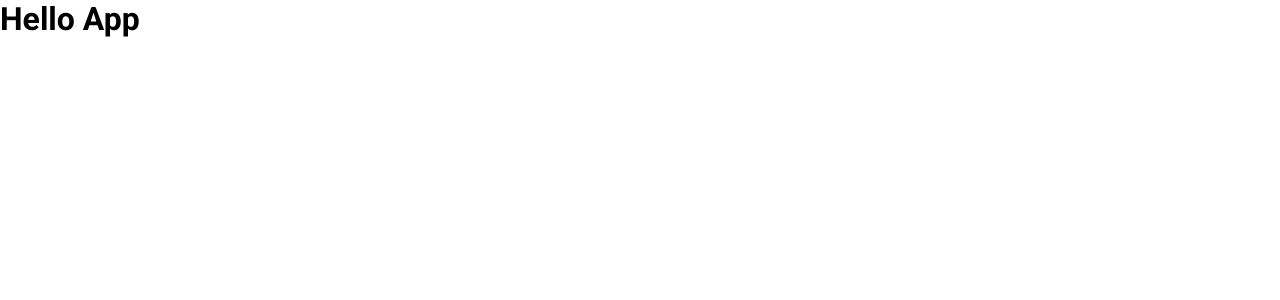
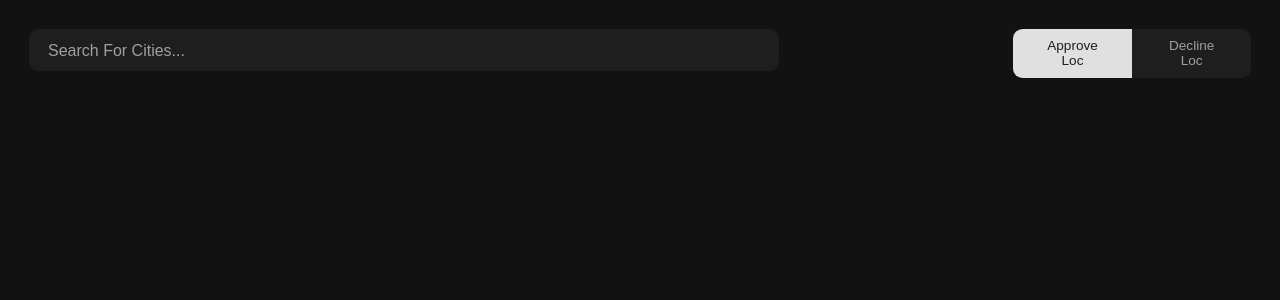
Before and after one commit to MorBuhbut-WebDev/Weather-App, a React (Vite) app: page / in a window 1280 px wide. Shown: the top 300 px of the page. Built offline with nearby package versions, Linux system fonts and the light colour scheme.

Commit message:
Added Header (Only Styling No Logic Yet..)

```diff
--- a/src/Components/App/App.jsx
+++ b/src/Components/App/App.jsx
@@ -1,5 +1,10 @@
 import styles from "./App.module.css";
+import Header from "../Header/Header.jsx";
 
 export default function App() {
-  return <h1>Hello App</h1>;
+  return (
+    <div className={styles.page}>
+      <Header />
+    </div>
+  );
 }
--- a/src/Components/App/App.module.css
+++ b/src/Components/App/App.module.css
@@ -0,0 +1,5 @@
+.page {
+  display: grid;
+  grid-template-rows: auto 1fr auto;
+  gap: var(--gap-large);
+}
--- /dev/null
+++ b/src/Components/Header/Header.jsx
@@ -0,0 +1,12 @@
+import SearchBar from "./SearchBar/SearchBar.jsx";
+import ToggleLoc from "./ToggleLoc/ToggleLoc.jsx";
+import styles from "./Header.module.css";
+
+export default function Header() {
+  return (
+    <header className={styles.header}>
+      <ToggleLoc />
+      <SearchBar />
+    </header>
+  );
+}
--- /dev/null
+++ b/src/Components/Header/Header.module.css
@@ -0,0 +1,13 @@
+.header {
+  display: flex;
+  flex-direction: column;
+  justify-content: center;
+  padding: var(--padding-large);
+  gap: var(--gap-large);
+}
+
+@media (min-width: 640px) {
+  .header {
+    flex-direction: row-reverse;
+  }
+}
--- /dev/null
+++ b/src/Components/Header/SearchBar/SearchBar.jsx
@@ -0,0 +1,13 @@
+import styles from "./SearchBar.module.css";
+
+export default function SearchBar() {
+  return (
+    <form className={styles.form}>
+      <input
+        className={styles.searchBar}
+        type="text"
+        placeholder="Search For Cities..."
+      />
+    </form>
+  );
+}
--- /dev/null
+++ b/src/Components/Header/SearchBar/SearchBar.module.css
@@ -0,0 +1,24 @@
+.form {
+  flex: 1 1 80%;
+}
+
+.searchBar {
+  width: 100%;
+  max-width: 750px;
+  padding: var(--padding-small) var(--padding-medium);
+  background-color: var(--bg-card);
+  border: none;
+  outline: none;
+  border-radius: var(--border-radius);
+  color: var(--text-primary);
+  font-size: var(--text-medium);
+}
+
+.searchBar:focus {
+  border: 2px solid var(--accent);
+}
+
+.searchBar::placeholder {
+  font-size: var(--text-small);
+  color: var(--text-secondary);
+}
--- /dev/null
+++ b/src/Components/Header/ToggleLoc/ToggleLoc.jsx
@@ -0,0 +1,12 @@
+import styles from "./ToggleLoc.module.css";
+
+export default function ToggleLoc() {
+  return (
+    <div className={styles.buttonsWrapper}>
+      <button className={`${styles.toggleBtn} ${styles.activeBtn}`}>
+        Approve Loc
+      </button>
+      <button className={styles.toggleBtn}>Decline Loc</button>
+    </div>
+  );
+}
--- /dev/null
+++ b/src/Components/Header/ToggleLoc/ToggleLoc.module.css
@@ -0,0 +1,34 @@
+.buttonsWrapper {
+  flex: 1 1 20%;
+  display: flex;
+}
+
+.toggleBtn {
+  cursor: pointer;
+  padding: var(--padding-small) var(--padding-large);
+  background-color: var(--bg-card);
+  color: var(--text-secondary);
+  font-size: calc(var(--text-small) - 0.15rem);
+  border: none;
+}
+
+.activeBtn {
+  background-color: var(--text-primary);
+  color: var(--bg-card);
+}
+
+.toggleBtn:first-child {
+  border-top-left-radius: var(--border-radius);
+  border-bottom-left-radius: var(--border-radius);
+}
+
+.toggleBtn:last-child {
+  border-top-right-radius: var(--border-radius);
+  border-bottom-right-radius: var(--border-radius);
+}
+
+@media (min-width: 640px) {
+  .toggleBtn {
+    width: 100%;
+  }
+}
--- a/src/main.css
+++ b/src/main.css
@@ -1,4 +1,39 @@
 @import url("https://fonts.googleapis.com/css2?family=Roboto:ital,wght@0,100..900;1,100..900&display=swap");
+
+:root {
+  /* Colors */
+  --bg-main: #121212;
+  --bg-card: #1e1e1e;
+  --text-primary: #e0e0e0;
+  --text-secondary: #a0a0a0;
+  --accent: #4fc3f7;
+  --border: #2a2a2a;
+  --error: #ef5350;
+  --success: #66bb6a;
+
+  /* Text sizes */
+  --text-small: clamp(0.8rem, 1vw + 0.5rem, 1rem);
+  --text-medium: clamp(1rem, 1.5vw + 0.75rem, 1.25rem);
+  --text-large: clamp(1.5rem, 2vw + 1rem, 2rem);
+
+  /* Margins */
+  --margin-small: clamp(0.5rem, 0.5vw + 0.25rem, 1rem);
+  --margin-medium: clamp(1rem, 1vw + 0.5rem, 1.5rem);
+  --margin-large: clamp(1.5rem, 1.5vw + 0.75rem, 2rem);
+
+  /* Paddings */
+  --padding-small: clamp(0.4rem, 0.5vw + 0.2rem, 0.8rem);
+  --padding-medium: clamp(0.8rem, 1vw + 0.4rem, 1.2rem);
+  --padding-large: clamp(1.2rem, 1.5vw + 0.6rem, 1.8rem);
+
+  /* Gaps */
+  --gap-small: clamp(0.5rem, 0.5vw + 0.25rem, 1rem);
+  --gap-medium: clamp(1rem, 1vw + 0.5rem, 1.5rem);
+  --gap-large: clamp(1.5rem, 1.5vw + 0.75rem, 2rem);
+
+  /* Border Radius */
+  --border-radius: clamp(0.5rem, 0.75vw, 0.75rem);
+}
 
 * {
   margin: 0;
@@ -15,4 +50,5 @@ body {
 #root {
   width: 100%;
   height: 100%;
+  background-color: var(--bg-main);
 }
```
